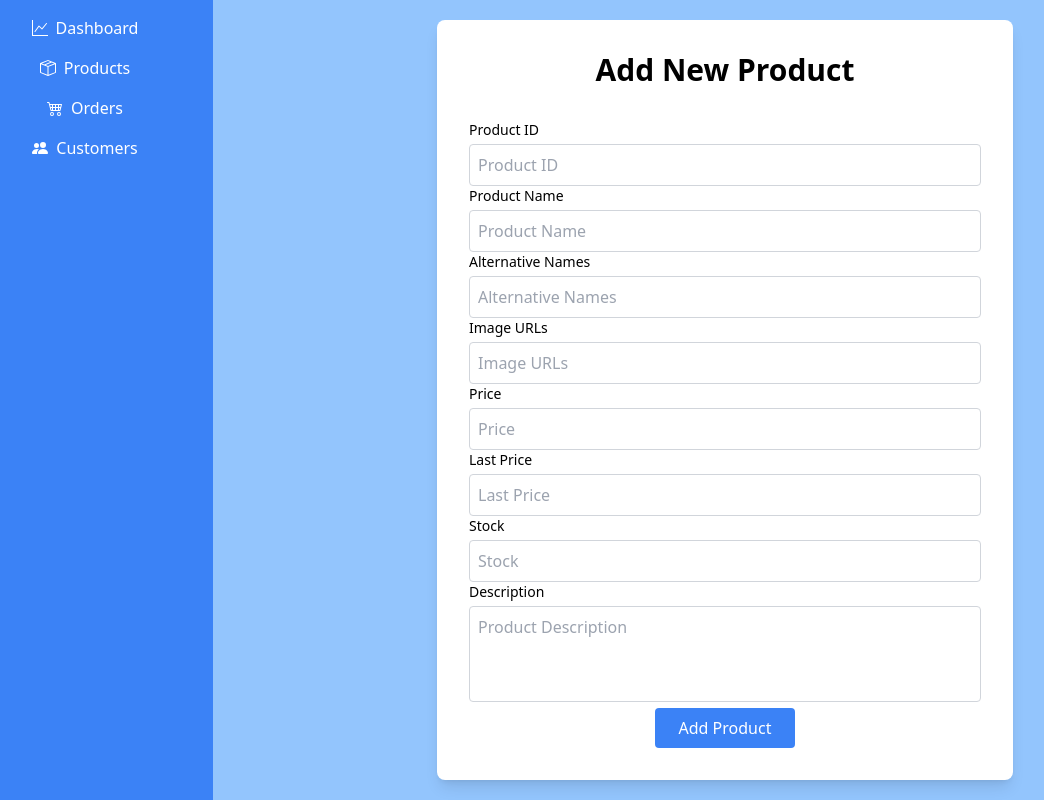
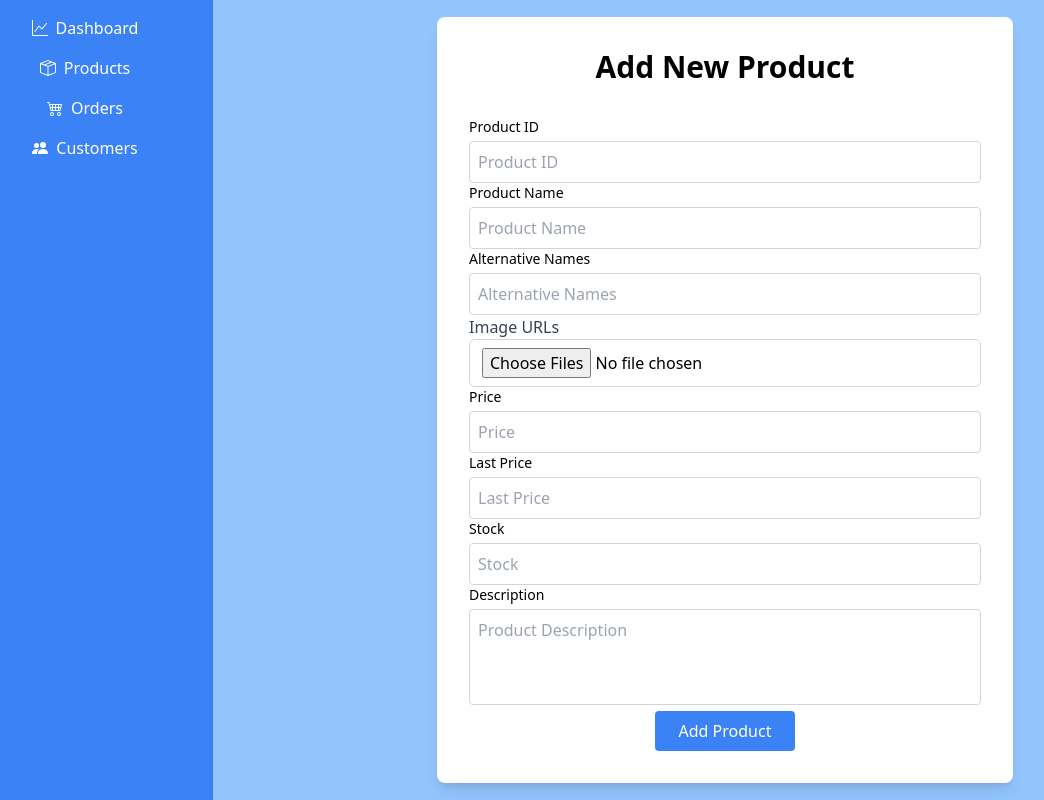
Before and after one commit to ChathurangiDulsara/cbc-frontend, a React (Vite) app: page /admin/products/addProducts in a window 1280 px wide. Shown: the whole page, without its empty margins (43-1087 px from the left). Built offline with nearby package versions, Linux system fonts and the light colour scheme.

Commit message:
connect to supabase

```diff
--- a/package.json
+++ b/package.json
@@ -10,6 +10,7 @@
     "preview": "vite preview"
   },
   "dependencies": {
+    "@supabase/supabase-js": "^2.52.0",
     "@tailwindcss/vite": "^4.1.11",
     "axios": "^1.10.0",
     "react": "^19.1.0",
--- a/src/Pages/admin/addProducts.jsx
+++ b/src/Pages/admin/addProducts.jsx
@@ -2,17 +2,18 @@ import { useState } from "react";
 import axios from "axios";
 import toast from "react-hot-toast";
 import { useNavigate } from "react-router-dom";
+import uploadMediaToSupabase from "../../utils/mediaUpload";
 
 export default function AddProducts() {
   const [productID, setProductID] = useState("");
   const [ProductName, setProductName] = useState("");
   const [altNames, setAlternativeNames] = useState("");
-  const [images, setImageUrls] = useState("");
+  // const [images, setimages] = useState("");
+  const [imageFiles, setImageFiles] = useState([]);
   const [price, setPrice] = useState("");
   const [LastPrice, setLastPrice] = useState("");
   const [stock, setStock] = useState("");
   const [description, setDescription] = useState("");
-
 
   const navigate = useNavigate()
 
@@ -24,16 +25,24 @@ export default function AddProducts() {
       .map(name => name.trim())
       .filter(Boolean);
 
-  const imgurl = images
-    .split(",")
-    .map(url => url.trim())
-    .filter(Boolean);
+    // const images = images
+    //   .split(",")
+    //   .map(url => url.trim())
+    //   .filter(Boolean);
+
+    const promisesArray = []
+
+    for (let i = 0; i < imageFiles.length; i++) {
+      promisesArray[i] = uploadMediaToSupabase(imageFiles[i])
+    }
+
+    const imgUrls = Promise.all(promisesArray)
 
     const Product = {
       productID: productID.trim(),
       ProductName: ProductName.trim(),
       altNames: alternativeNames,
-    images: imgurl,
+      images: imgUrls,
       price: Number(price),
       LastPrice: Number(LastPrice),
       stock: Number(stock),
@@ -60,7 +69,7 @@ export default function AddProducts() {
   }
 
   return (
-    <div className="w-full min-h-screen bg-blue-300 flex items-center justify-center px-4">
+    <div className="w-full min-h-screen bg-blue-300 flex items-center justify-center">
       <div className="bg-white p-8 rounded-lg shadow-lg w-full max-w-xl">
         <h1 className="text-3xl font-bold text-center mb-8">Add New Product</h1>
 
@@ -73,7 +82,7 @@ export default function AddProducts() {
             placeholder="Product ID"
             className="w-full p-2 border border-gray-300 rounded"
             value={productID}
-              onChange={(e)=>{setProductID(e.target.value)}}      />
+            onChange={(e) => { setProductID(e.target.value) }} />
         </div>
 
 
@@ -84,7 +93,7 @@ export default function AddProducts() {
             placeholder="Product Name"
             className="w-full p-2 border border-gray-300 rounded"
             value={ProductName}
-              onChange={(e)=>{setProductName(e.target.value)}}
+            onChange={(e) => { setProductName(e.target.value) }}
           />
         </div>
 
@@ -96,22 +105,23 @@ export default function AddProducts() {
             placeholder="Alternative Names"
             className="w-full p-2 border border-gray-300 rounded"
             value={altNames}
-              onChange={(e)=>{setAlternativeNames(e.target.value)}}
+            onChange={(e) => { setAlternativeNames(e.target.value) }}
           />
         </div>
 
 
-          <div>
-            <label className="block text-sm font-medium mb-1">Image URLs</label>
+        <div className="flex flex-col">
+          <label className="text-gray-700 font-medium">Image URLs</label>
           <input
-              type="text"
-              placeholder="Image URLs"
-              className="w-full p-2 border border-gray-300 rounded"
-              value={images}
-              onChange={(e)=>{setImageUrls(e.target.value)}}
+            type="file"
+            className="w-full px-3 py-2 border border-gray-300 rounded-md focus:ring focus:ring-blue-200 focus:outline-none"
+            placeholder="Enter Image URLs (comma-separated)"
+            onChange={(e) => {
+              setImageFiles(e.target.files)
+            }}
+            multiple
           />
         </div>
-
 
         <div>
           <label className="block text-sm font-medium mb-1">Price</label>
@@ -120,7 +130,7 @@ export default function AddProducts() {
             placeholder="Price"
             className="w-full p-2 border border-gray-300 rounded"
             value={price}
-              onChange={(e)=>{setPrice(e.target.value)}}
+            onChange={(e) => { setPrice(e.target.value) }}
           />
         </div>
 
@@ -132,7 +142,7 @@ export default function AddProducts() {
             placeholder="Last Price"
             className="w-full p-2 border border-gray-300 rounded"
             value={LastPrice}
-              onChange={(e)=>{setLastPrice(e.target.value)}}
+            onChange={(e) => { setLastPrice(e.target.value) }}
           />
         </div>
 
@@ -144,7 +154,7 @@ export default function AddProducts() {
             placeholder="Stock"
             className="w-full p-2 border border-gray-300 rounded"
             value={stock}
-              onChange={(e)=>{setStock(e.target.value)}}
+            onChange={(e) => { setStock(e.target.value) }}
           />
         </div>
 
@@ -155,7 +165,7 @@ export default function AddProducts() {
             placeholder="Product Description"
             className="w-full p-2 border border-gray-300 rounded h-24 resize-none"
             value={description}
-              onChange={(e)=>{setDescription(e.target.value)}}
+            onChange={(e) => { setDescription(e.target.value) }}
           ></textarea>
         </div>
 
--- a/src/Pages/admin/adminHomePage.jsx
+++ b/src/Pages/admin/adminHomePage.jsx
@@ -10,9 +10,9 @@ import { Outlet } from "react-router-dom";
 
 export default function AdminHomePage() {
   return (
-    <div className="bg-blue-200 w-full h-screen flex">
+    <div className="*: w-full  bg-blue-500 flex">
       {/* Sidebar */}
-      <div className="w-[20%] h-screen bg-blue-500 flex flex-col items-center py-4">
+      <div className="w-[20%] min-h-screen bg-blue-500 flex flex-col items-center py-4">
         <Outlet/>
         <Link
           className="flex flex-row items-center mb-4 text-white hover:text-blue-200"
@@ -44,7 +44,7 @@ export default function AdminHomePage() {
       {/* Main Content */}
       <div className="w-[80%] h-screen bg-blue-400">
         <Routes path = '/admin/'>
-          <Route path="dashboard/" element={<Dashboard />} />
+          <Route path="/" element={<Dashboard />} />
           <Route path="products" element={<Products />} />
           <Route path="products/addProducts" element={<AddProducts />} />
           <Route path="orders" element={<Orders />} />
--- /dev/null
+++ b/src/utils/mediaUpload.jsx
@@ -0,0 +1,31 @@
+import { createClient } from "@supabase/supabase-js";
+
+const key = `eyJhbGciOiJIUzI1NiIsInR5cCI6IkpXVCJ9.eyJpc3MiOiJzdXBhYmFzZSIsInJlZiI6InllZ3hhcHJtcXBhbGdpbGdpb29xIiwicm9sZSI6ImFub24iLCJpYXQiOjE3NTI5MTY5MjMsImV4cCI6MjA2ODQ5MjkyM30.5x8wqc8Gh9HIe-lVypjz-M8Rqp2GHpGnkeAKaoeNz5o`;
+
+const url = "/https://yegxaprmqpalgilgiooq.supabase.com";
+
+export default function uploadMediaToSupabase(file) {
+  return new Promise((resolve, reject) => {
+    if (file == null) {
+      reject("File not added");
+    }
+    let fileName = file.name;
+    const extension = fileName.split(".")[fileName.split(".").length - 1];
+
+    const supabase = createClient(url, key);
+
+    const timestamp = new Date().getTime();
+
+    fileName = timestamp +file.name+ "." + extension;
+
+    supabase.storage.from("images").upload(fileName, file, {
+      cacheControl: "3600",
+      upsert: false,
+    }).then(()=>{
+      const publicUrl = supabase.storage.from("images").getPublicUrl(fileName).data.publicUrl;
+      resolve(publicUrl);
+    }).catch((err)=>{
+      reject(err);
+    });
+  });
+}
```
Also changed, not shown: 1 other file (tests, documents, lock files or other folders). Lines whose indentation alone changed are shown as unchanged.
